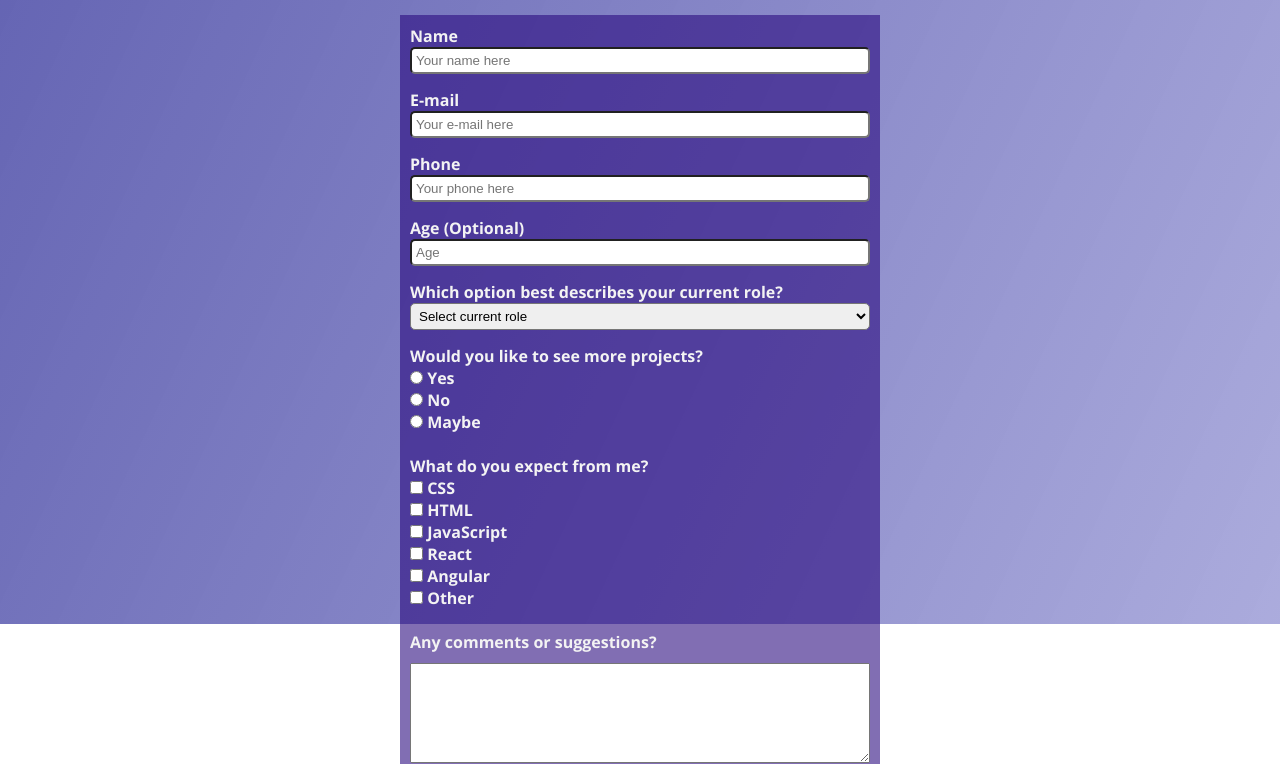
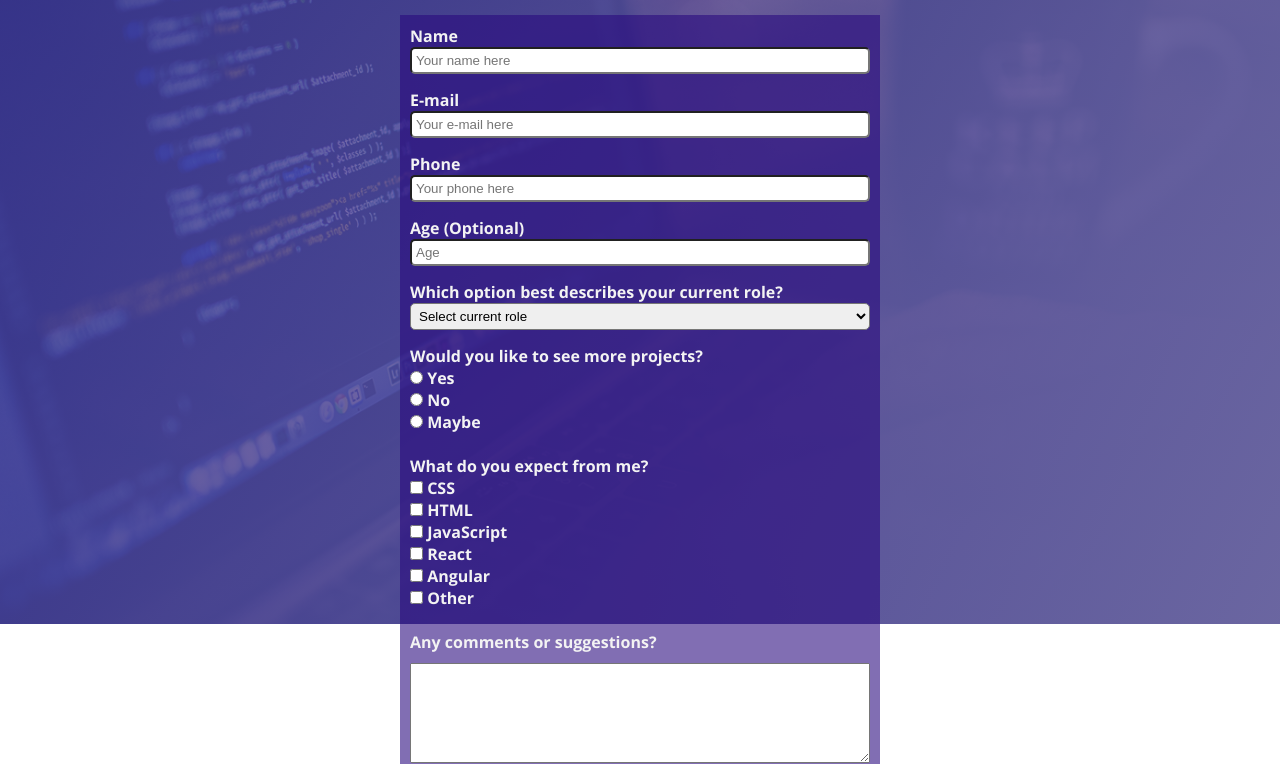
Before and after one commit to lfriiend/surveyform, a plain HTML site: page index.html in a window 1280 px wide. Shown: the part 176-940 px from the top of the page. Drawn offline with nearby package versions, Linux system fonts and the light colour scheme.

Commit message:
Update style.css

```diff
--- a/style.css
+++ b/style.css
@@ -62,7 +62,7 @@ body:before {
     background-image: linear-gradient(115deg,
             rgba(58, 58, 158, 0.8),
             rgba(136, 136, 206, 0.7)),
-        url(../survey/images/header_bg.png);
+        url(./images/header_bg.png);
     background-size: cover;
     background-repeat: no-repeat;
     background-position: center;
```
